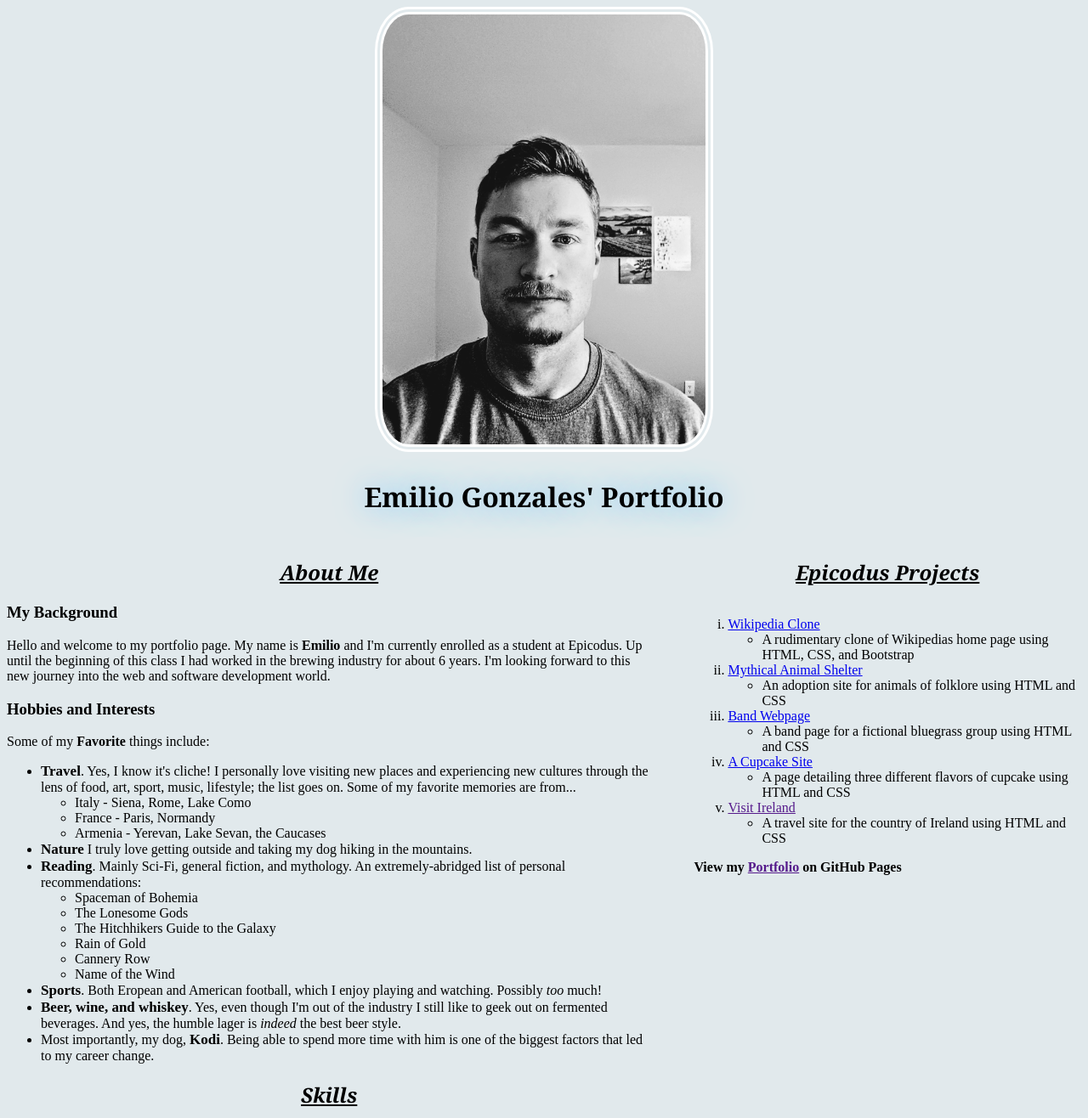
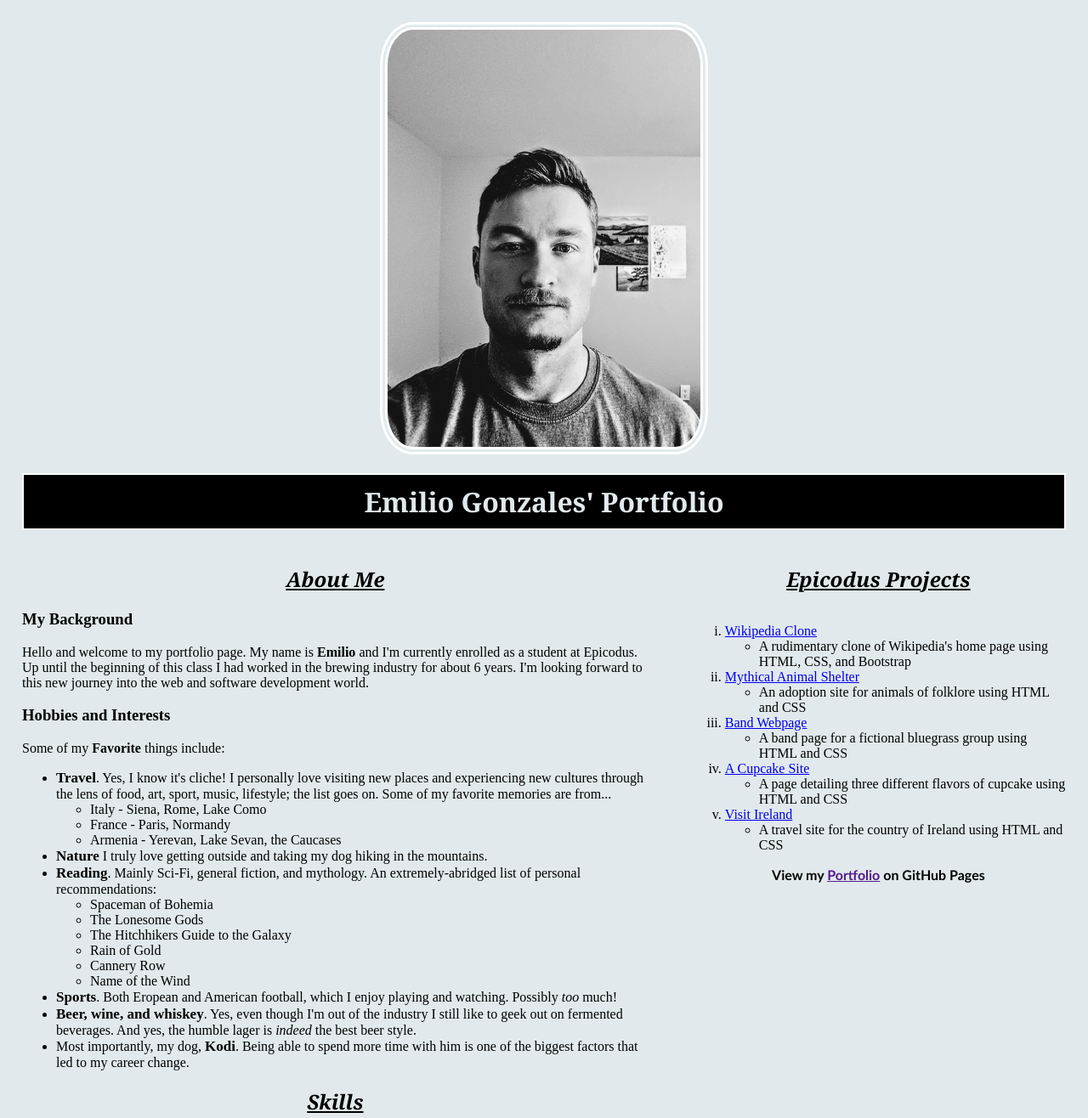
Before and after one commit to EmilioG1/portfolio, a plain HTML site: page index.html in a window 1280 px wide. Shown: the top 1316 px of the page at 85% size. Drawn offline with Linux system fonts and the light colour scheme.

```diff
--- a/css/styles.css
+++ b/css/styles.css
@@ -13,9 +13,12 @@
 
 .header {
   text-align: center;
-  text-shadow: 0px 0px 35px rgb(104, 193, 253);
+  /* text-shadow: 0px 2px 0px rgb(104, 193, 253); */
   font-family: Georgia, 'Times New Roman', Times, serif;
   padding: 10px 0px 10px 0px;
+  background-color: black;
+  color: rgb(225, 233, 236);
+  border: 2px double white;
 }
 
 .projects {
@@ -53,3 +56,12 @@
   font-weight: bold;
   font-size: 17px;
 }
+
+.pages {
+  text-align: center;
+  font-family: 'Trebuchet MS', 'Lucida Sans Unicode', 'Lucida Grande', 'Lucida Sans', Arial, sans-serif;
+}
+
+.container {
+  padding: 18px;
+}
--- a/index.html
+++ b/index.html
@@ -5,6 +5,7 @@
   <title>Emilio's Portfolio</title>
 </head>
 <body>
+  <div class="container">
   <img src="img/me.jpg" alt="A photo of myself" class="myPhoto">
   <h1 class="header">Emilio Gonzales' Portfolio</h1>
   <div class="projects">
@@ -13,7 +14,7 @@
       <ol type="i">
         <li><a href="https://github.com/EmilioG1/wiki-clone.git">Wikipedia Clone</a></li>
           <ul>
-            <li>A rudimentary clone of Wikipedias home page using HTML, CSS, and Bootstrap</li>
+            <li>A rudimentary clone of Wikipedia's home page using HTML, CSS, and Bootstrap</li>
           </ul>
         <li><a href="https://github.com/EmilioG1/animal-shelter.git">Mythical Animal Shelter</a></li>
           <ul>
@@ -27,13 +28,14 @@
           <ul>
             <li>A page detailing three different flavors of cupcake using HTML and CSS</li>
           </ul>
-        <li><a href="">Visit Ireland</a></li>
+        <li><a href="https://github.com/EmilioG1/vacation.git">Visit Ireland</a></li>
           <ul>
             <li>A travel site for the country of Ireland using HTML and CSS</li>
           </ul>
       </ol>
     </div>
-    <h4>View my <a href="">Portfolio</a> on GitHub Pages</h4>
+    <!-- Remember to add gh-pages when project is completed -->
+    <h4 class="pages">View my <a href="">Portfolio</a> on GitHub Pages</h4>
   </div>
   <div class="about">
     <h2><span class="font">About Me</span></h2>
@@ -71,5 +73,6 @@
       <li>Mac terminal</li>
     </ul>
   </div>
+  </div>
 </body>
 </html>
```
Also changed, not shown: 1 other file.
